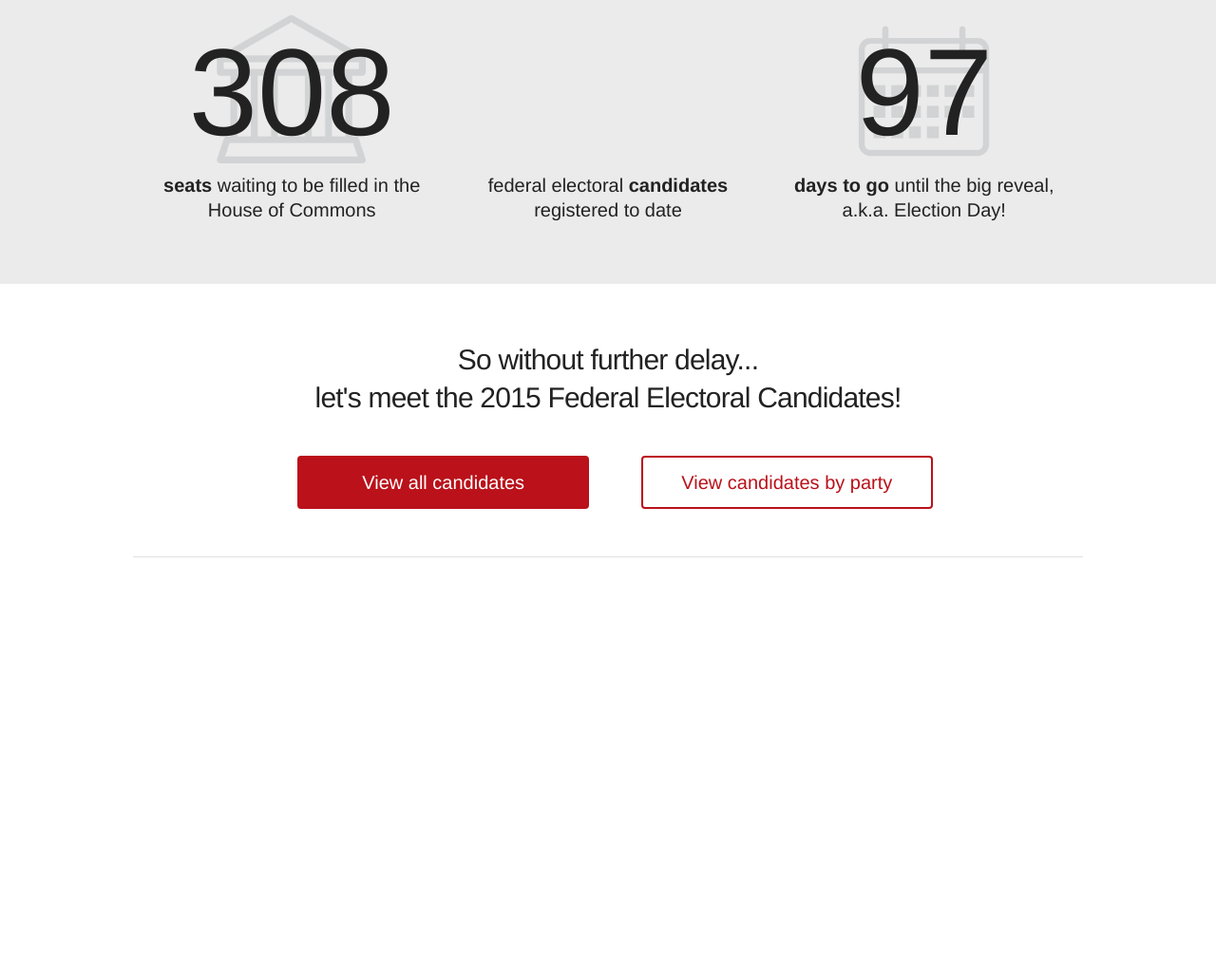
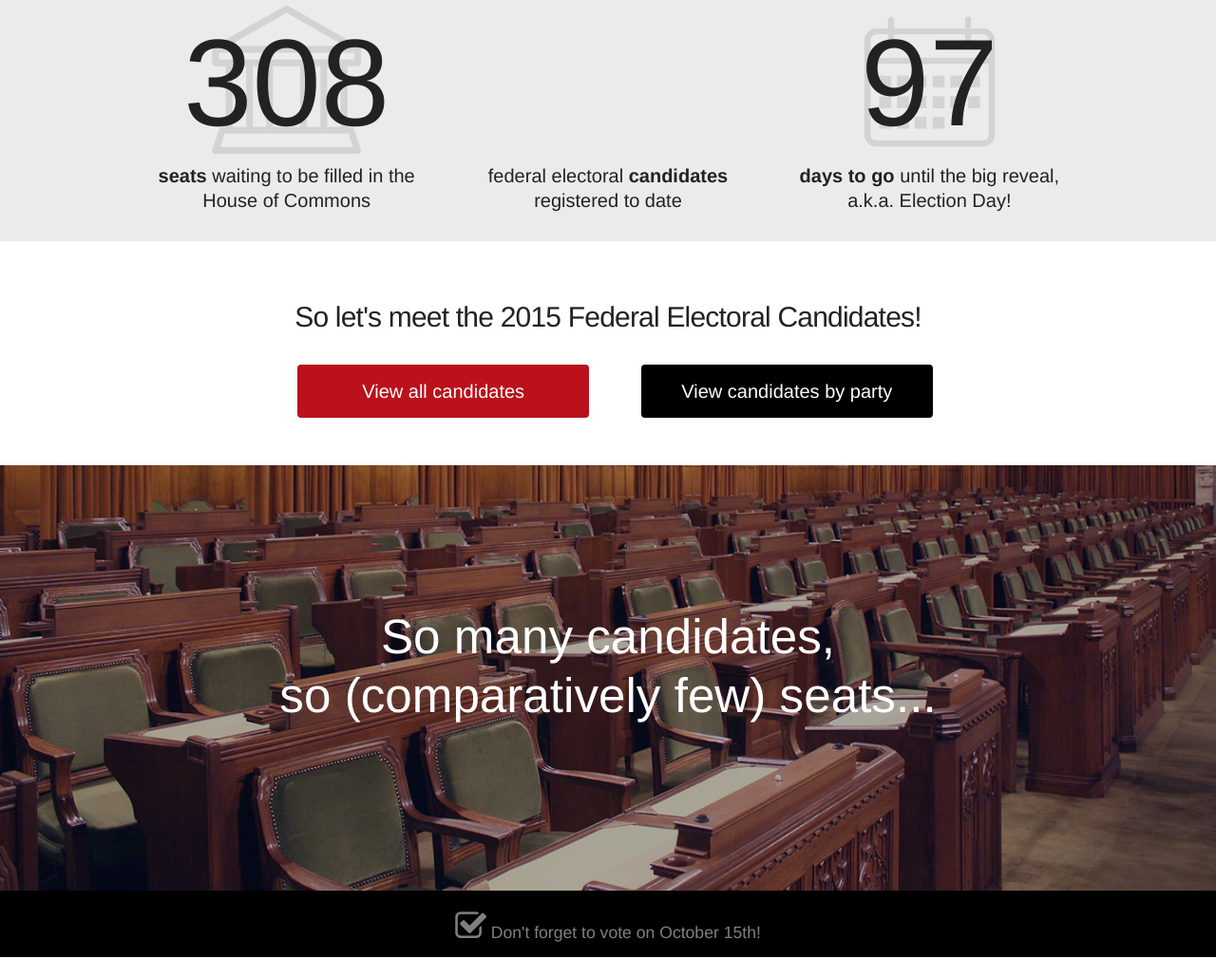
Before and after one commit to theogirl/Candidapp-Skeleton, a plain HTML site: page index.html in a window 1280 px wide. Shown: the part 501-1530 px from the top of the page at 95% size. Before the commit the page ends 1163 px from the top, so only its background shows below. Drawn offline with nearby package versions, Linux system fonts and the light colour scheme.

Commit message:
hero + footer added

```diff
--- a/css/candidapp.css
+++ b/css/candidapp.css
@@ -38,6 +38,7 @@ h1 {
 .date {
 	text-align: center;
 	margin-top: 60px;
+	line-height: 1.2;
 }
 
 @media (min-width: 750px) {
@@ -47,6 +48,7 @@ h1 {
 	.date {
 		text-align: right;
 		margin-top: 0;
+		line-height: 1.4;
 	}
 	.logo {
 		margin-top: 10px;
@@ -95,6 +97,7 @@ h1 {
 	text-align: center;
 	font-size: 2rem;
 	line-height: 1.3;
+
 }
 
 .number-seats,
@@ -102,6 +105,7 @@ h1 {
 .number-days {
 	font-size: 13rem;
 	padding: 10px 0;
+
 }
 
 .number-seats {
@@ -126,7 +130,10 @@ h1 {
 
 @media (min-width: 550px) {
 	.stats {
-		padding:40px;
+		padding:30px;
+	}
+	.number-txt {
+		margin: 0;
 	}
 }
 
@@ -134,12 +141,16 @@ h1 {
 
 .buttons {
 	text-align: center;
-	padding: 40px 0;
+	padding: 40px 0 15px 0;
 
 }
 
-.btn-up,
-.btn-down {
+.buttons p {
+	font-size: 1.2em;
+}
+
+#btn-all,
+#btn-party {
 	font-size: 2rem;
 	padding: 10px 40px;
 	cursor: pointer;
@@ -148,35 +159,54 @@ h1 {
 	margin-bottom: 10px;
 }
 
-.btn-up, .btn-down:hover {
+#btn-all {
+	margin-right: 15px;
 	background-color: #ba111a;
 	border: 2px solid #ba111a;
 	color: white;
 }
 
-#btn-all {
-	margin-right: 15px;
-}
+#btn-all:hover {
 
-.btn-down, .btn-up:hover {
 	background-color: white;
 	border: 2px solid #ba111a;
 	color: #ba111a;
 }
 
+#btn-party:hover {
+	background-color: transparent;
+	border: 2px solid black;
+	color: black;
+}
+
+#btn-party {
+	background-color: black;
+	border: 2px solid black;
+	color: white;
+}
 
 @media (min-width: 550px) {
-	.btn-up, .btn-down {
-	margin-top: 20px;
-	margin-bottom: 20px;
+	.buttons {
+		padding-bottom: 40px;
 	}
 }
 
-/*---CANDIDATES----*/
+
+/*---CANDIDATES (ALL)----*/
 
 .can-all {
 	margin: 0 auto;
 	text-align: center;
+	background-color: white;
+}
+
+.can-all p {
+	font-size: 1.1em;
+	color: #858585;
+	margin-bottom: 20px;
+	margin-top: 0;
+	padding: 0 20px;
+	line-height: 1.1;
 }
 
 .avatar {
@@ -197,11 +227,12 @@ h1 {
 
 
 .list-item {
-	margin-bottom: 15px;
+	margin-bottom: 20px;
 	padding: 0;
 	display: inline-block;
 	text-align: center;
 	margin-right: 10px;
+	line-height: 1.1;
 }
 
 
@@ -214,3 +245,49 @@ h1 {
 	background-color: #eee;
 	color: black;
 }
+
+.candidates {
+	text-align: center;
+	background: url(../images/grey-leaf.png);
+	background-size: 30px 30px;
+}
+
+
+
+/*---CANDIDATES (BY PARTY)----*/
+
+
+
+/*---HERO----*/
+
+.hero {
+	background: url(../images/commons.jpg);
+	background-size: cover;
+	padding: 100px 0;
+	text-align: center;
+	font-size: 2em;
+	color: white;
+	line-height: 1.1;
+}
+
+@media (min-width: 550px) {
+	.hero {
+	padding: 150px 0;
+	font-size: 3.2em;
+	line-height: 1.2;
+}
+}
+
+/*---FOOTER----*/
+
+.footer {
+	background-color: black;
+	height: 50px;
+	color: grey;
+	padding: 10px 0;
+	text-align: center;
+}
+
+.footer p {
+	font-size: 1.1em;
+}
--- a/index.html
+++ b/index.html
@@ -32,7 +32,7 @@
 <div class="container">
   <div class="row preheader">
       <div class="logo five columns"></div>
-      <div class="date four colunms offset-by-two">A mini API project by Sharon Austin.<br />Data courtesty of <a href="https://represent.opennorth.ca/">Represent</a> and current as of <span id="date" style="font-weight: bold;"></span>.</div>
+      <div class="date four colunms offset-by-two">A mini API project by Sharon A.<br />Data courtesty of <a href="https://represent.opennorth.ca/">Represent</a> and current as of <span id="date" style="font-weight: bold;"></span>.</div>
   </div>
   </div><!--end preheader-->
 
@@ -70,24 +70,43 @@
 <!---BUTTONS-->
 <div class="buttons">
     <div class="container">
-          <h4>So without further delay... <br />let's meet the 2015 Federal Electoral Candidates!</h4>
+          <h4>So let's meet the 2015 Federal Electoral Candidates!</h4>
           <div class="row">
 
           <button id="btn-all" class="btn-up four columns offset-by-two">View all candidates</button>
           <button id="btn-party" class="btn-down four columns">View candidates by party</button>
           </div>
-      <hr>
     </div>
 
     </div>
   </div><!--end buttons-->
 
+
 <!---RESULTS: ALL CANDIDATES-->
   <div class="candidates">
     <div class="container">
-      <div class="can-all"><ul></ul></div>
+      <div class="can-all"><ul><p>(Note that these folks are listed alphabetically by first name... <br>and there's a lot of them so it may take a second to load 'em all up ;)</p></ul></div>
     </div>
   </div>
+
+<!---RESULTS: BY PARTY-->
+
+
+<!---BOTTOM IMAGE-->
+<div class="hero">
+  <div class="container">
+    <p>So many candidates,<br> so (comparatively few) seats...</p>
+  </div>
+</div>
+
+
+<!---FOOTER-->
+  <div class="footer">
+    <div class="container">
+      <p><span style="font-size: 2em;"><i class="fa fa-check-square-o"></i></span> Don't forget to vote on October 15th!</p>
+    </div>
+</div>
+
 
 
 <!-- End Document
--- a/js/candidapp.js
+++ b/js/candidapp.js
@@ -40,6 +40,9 @@ getAll();
 	$('#btn-all').click(function(e) {  //listen for submit event
 		e.preventDefault();
 		$('.candidates').show();
+		var showMe = $('.buttons')[0];
+		showMe.scrollIntoView();
+
 
 		//displayInfo();
 	})
@@ -101,7 +104,7 @@ $.getJSON(url, params, function(data) {
 
 
 		if (personalURL !== "") {
-			var candidate = '<li class="list-item">'+photo+'<div class="info"><a class="website" href=\"'+personalURL+'\">'+name+' <i class="fa fa-globe"></i></a><br />'+party+'</div></li>';
+			var candidate = '<li class="list-item">'+photo+'<div class="info"><a class="website" target="_blank" href=\"'+personalURL+'\">'+name+' <i class="fa fa-chevron-circle-right"></i></a><br />'+party+'</div></li>';
 				$('.can-all').append(candidate);
 		}
 		else {
```
Also changed, not shown: images/commons.jpg (added), images/grey-leaf.png (added).
